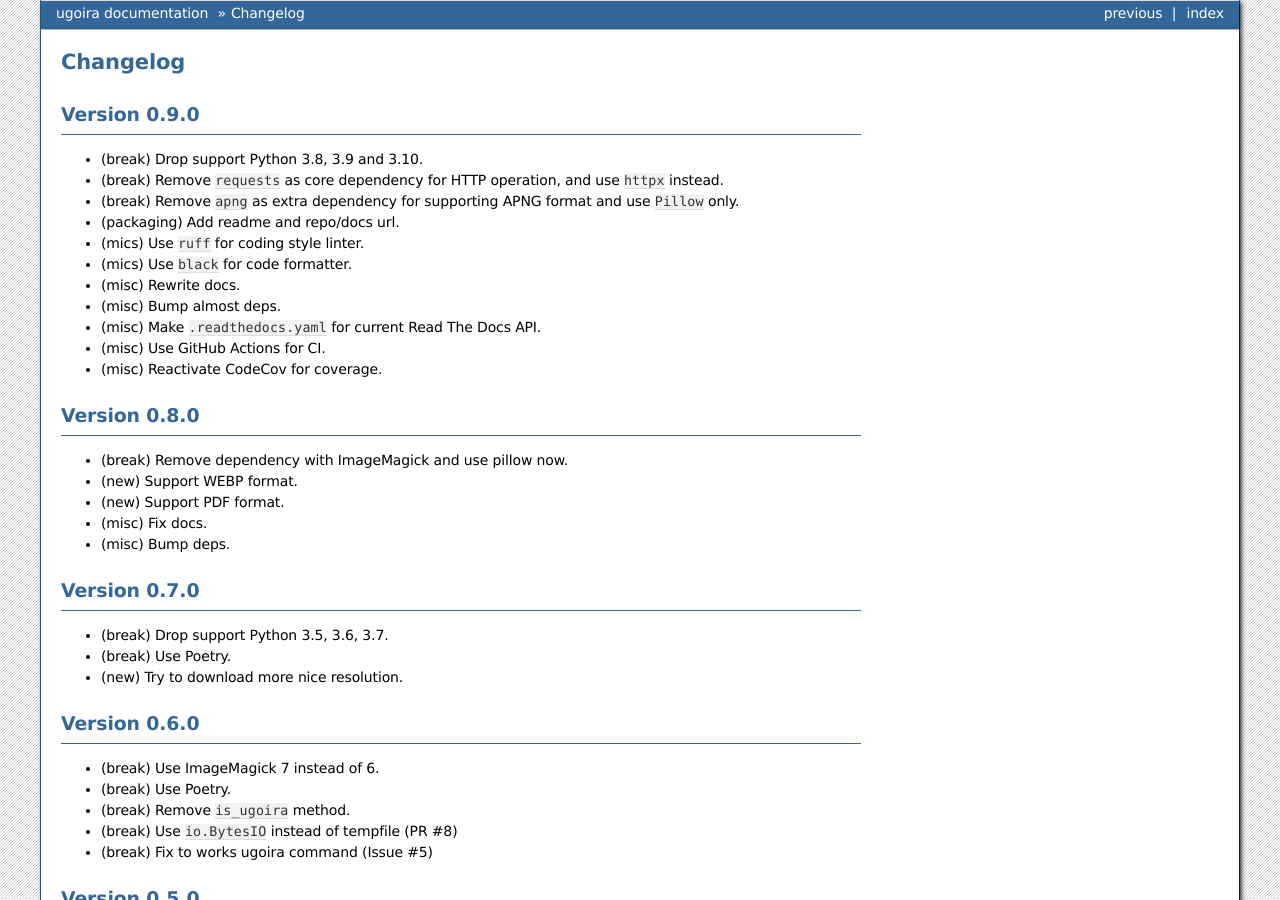
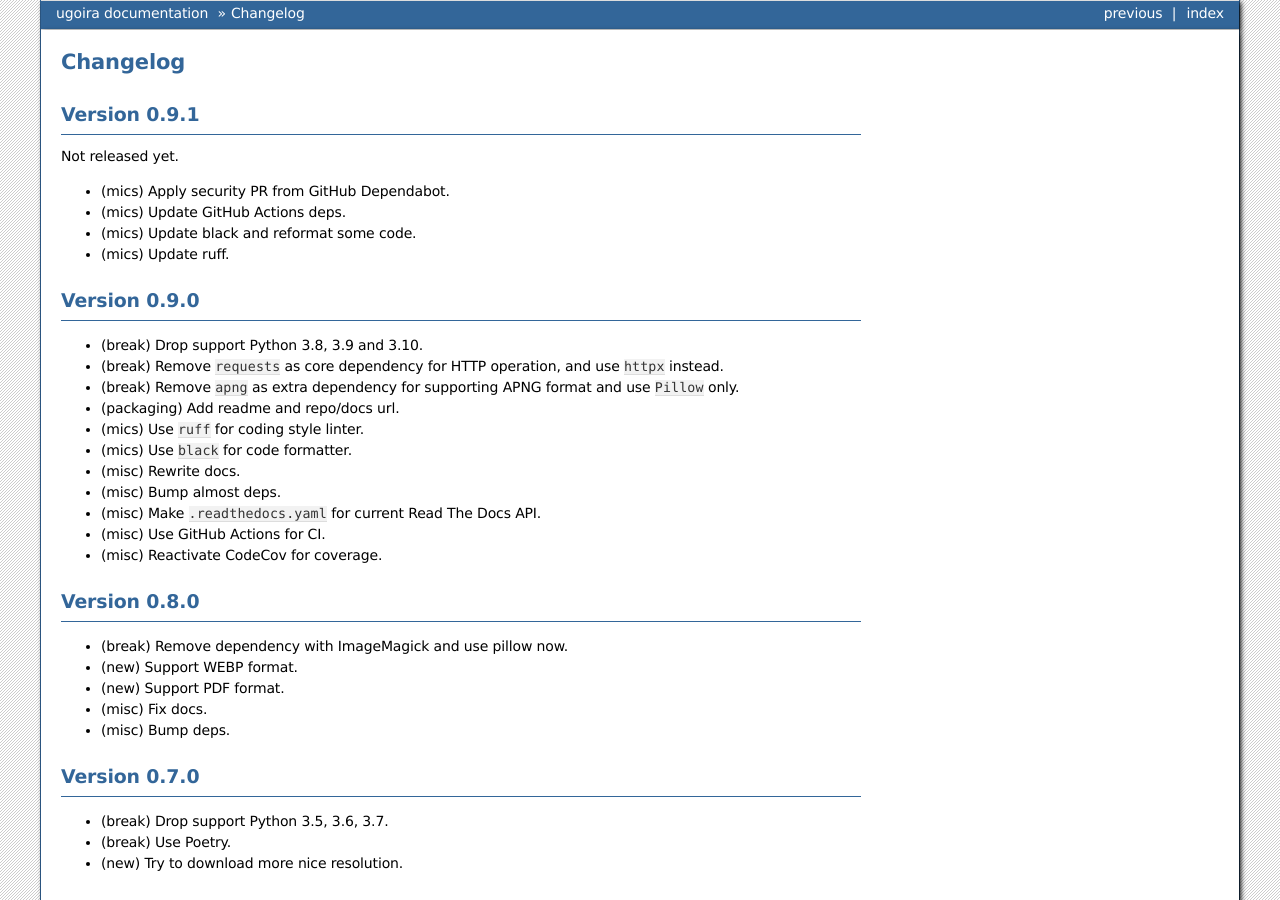
Before and after one commit to item4/ugoira, a Sphinx documentation site: the page built from docs/source/changelog.rst, in a window 1280 px wide and 900 px high. Built offline with Sphinx 7.4.7, drawn with Linux system fonts in a browser that asks for light colours.

Commit message:
Update changelogs

```diff
--- a/docs/source/changelog.rst
+++ b/docs/source/changelog.rst
@@ -1,5 +1,14 @@
 Changelog
 =========
+
+Version 0.9.1
+-------------
+Not released yet.
+
+- (mics) Apply security PR from GitHub Dependabot.
+- (mics) Update GitHub Actions deps.
+- (mics) Update black and reformat some code.
+- (mics) Update ruff.
 
 Version 0.9.0
 -------------
```
